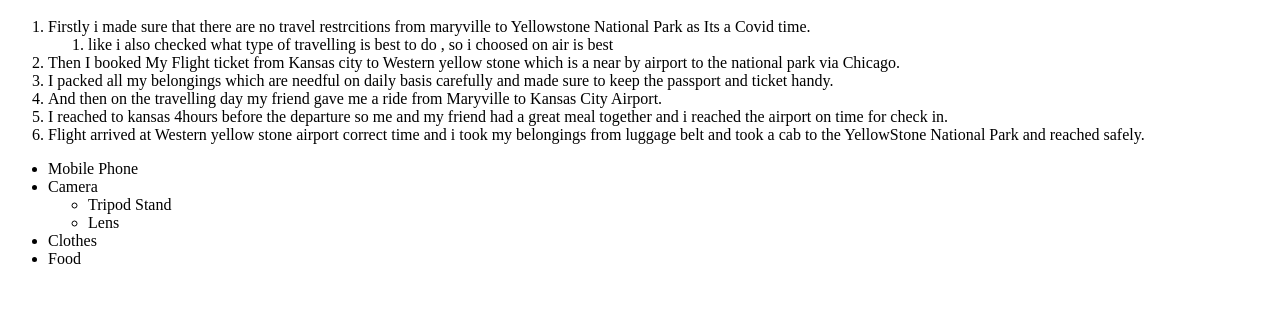
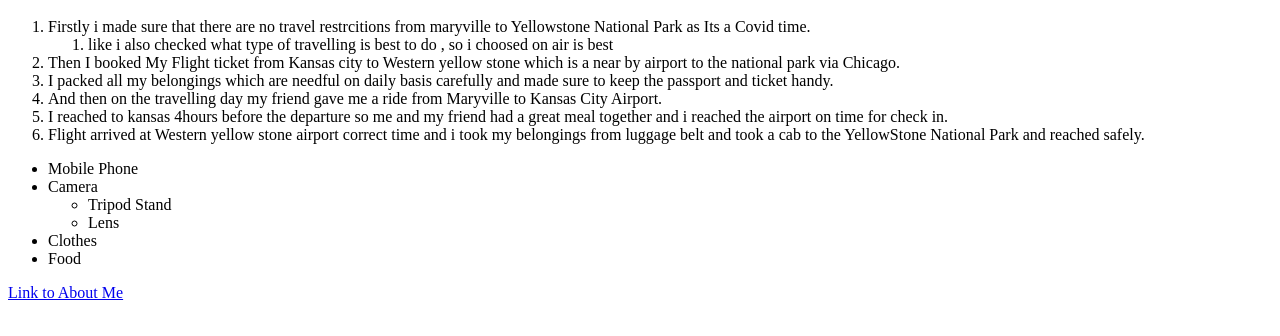
Before and after one commit to 44-563-WebApps-F21/webapps-f21-assignment-3-KrishnaRuthwik, a plain HTML site: page index.html in a window 1280 px wide. Shown: the part 236-572 px from the top of the page. Drawn offline with Linux system fonts and the light colour scheme.

Commit message:
Added a link to aboutme.html file

```diff
--- a/index.html
+++ b/index.html
@@ -34,5 +34,6 @@
             <li>Clothes</li>
             <li>Food</li>
         </ul>
+        <a href="aboutme.html">Link to About Me</a>
     </body>
 </html>
```
